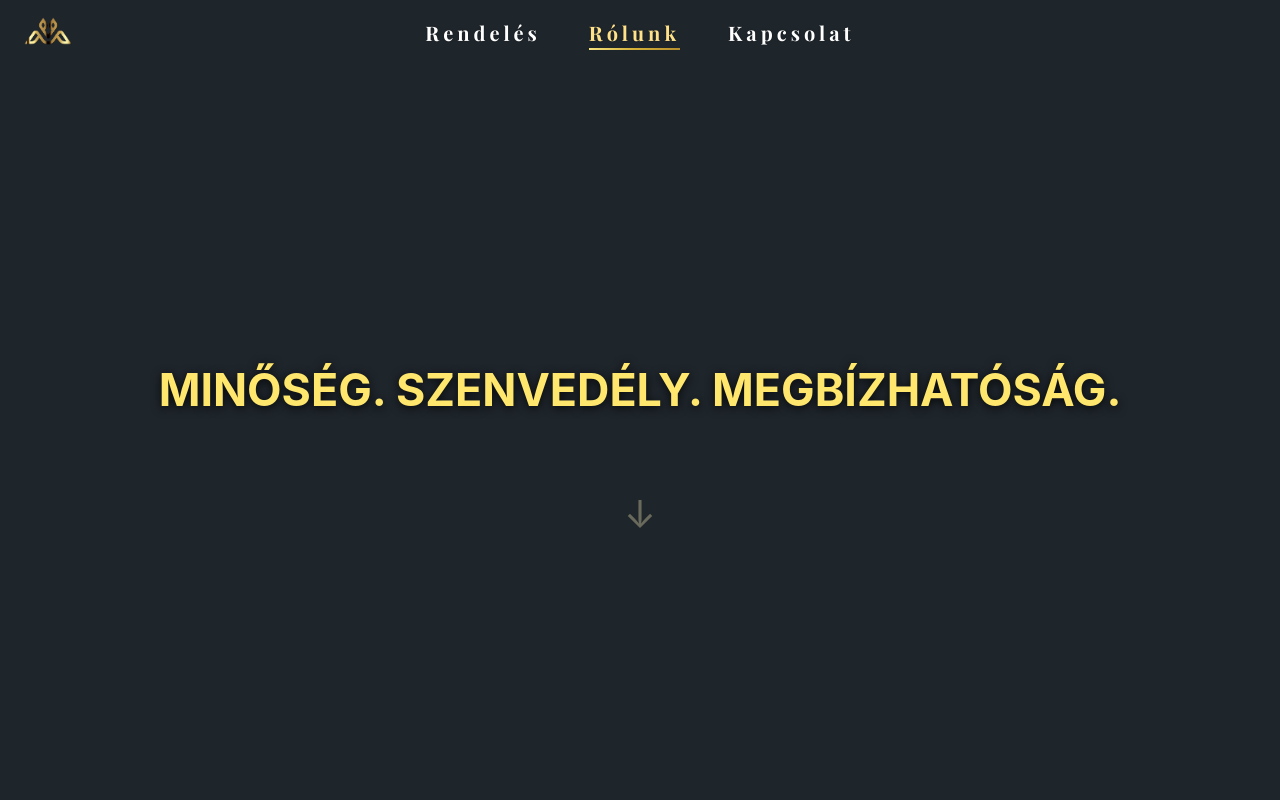
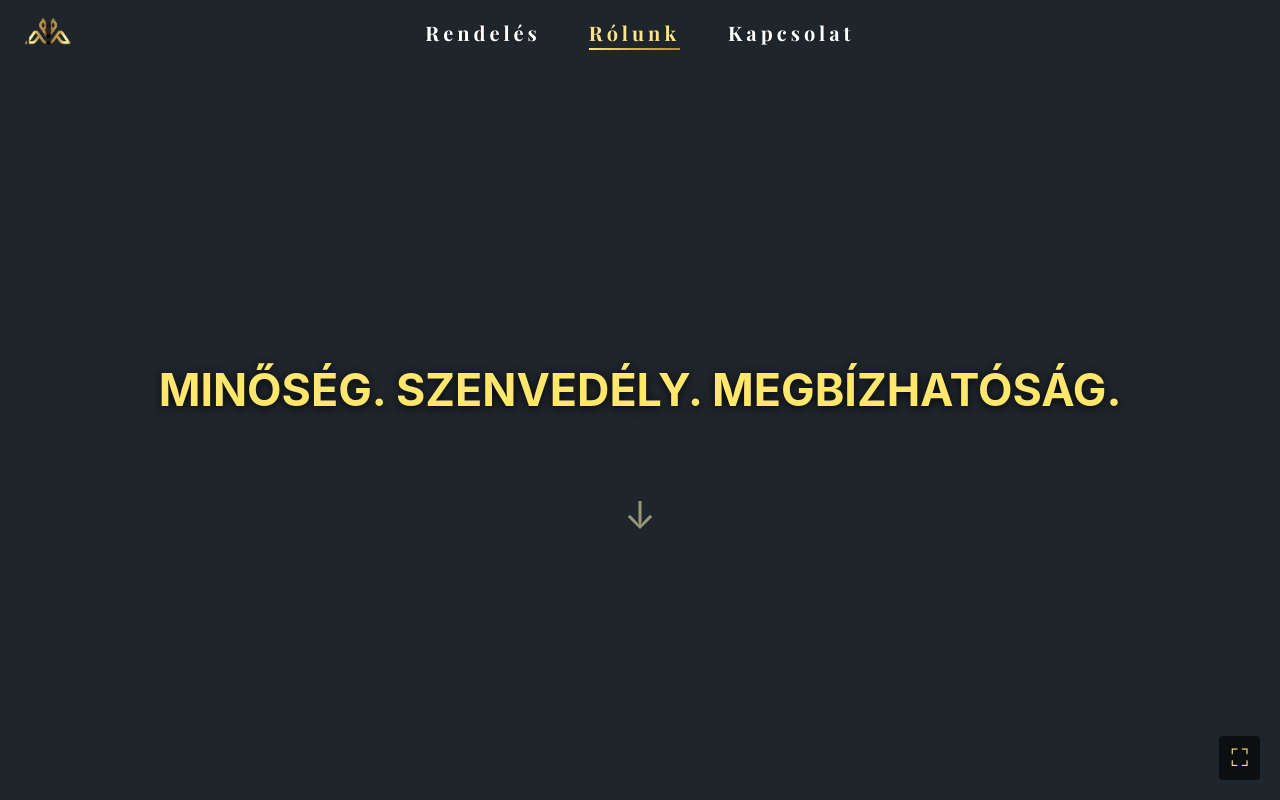
Before and after one commit to miluivits/shynee, a React (Vite) app in the folder client/: page /rolunk in a window 1280 px wide. Shown: the top 800 px of the page. Built offline with nearby package versions, Linux system fonts and the light colour scheme.

Commit message:
added fullscr button

```diff
--- a/client/src/pages/Rólunk.css
+++ b/client/src/pages/Rólunk.css
@@ -1,4 +1,10 @@
-/* ALAP KONTAINER */
+html, body {
+  margin: 0;
+  padding: 0;
+  height: 100%;
+  background-color: black;
+}
+
 .rolunk-container {
   font-family: 'Inter', sans-serif;
   color: #f0e6d2;
@@ -30,23 +36,41 @@
 }
 
 .video-box {
-  position: absolute;
-  top: 0;
-  left: 0;
+  position: relative; /* FIX: relatív pozíció kell a gombhoz */
   width: 100vw;
   height: 100vh;
-  z-index: 0;
+  overflow: hidden;
+  z-index: 1;
 }
 
 .hero-video {
-  width: 100%;
-  height: 100%;
+  width: 100vw;
+  height: 100vh;
   object-fit: cover;
   display: block;
 }
 
+/* Teljes képernyő gomb a videóra */
+.fullscreen-btn {
+  position: absolute;
+  bottom: 55px;
+  right: 20px;
+  z-index: 20; /* NAGYOBB, hogy biztosan látszódjon */
+  background-color: rgba(0, 0, 0, 0.6);
+  color: #ffe66d;
+  border: none;
+  font-size: 1.5rem;
+  padding: 8px 12px;
+  border-radius: 4px;
+  cursor: pointer;
+  transition: background-color 0.2s ease;
+}
+.fullscreen-btn:hover {
+  background-color: rgba(0, 0, 0, 0.8);
+}
+
 .hero-overlay {
-  position: relative;
+  position: absolute;
   z-index: 2;
   display: flex;
   flex-direction: column;
@@ -124,7 +148,7 @@
   max-width: 500px;
 }
 
-/* MOBILBARÁT MEGJELENÉS */
+/* MOBILBARÁT */
 @media (max-width: 768px) {
   .hero-motto {
     font-size: 1.8rem;
@@ -153,22 +177,7 @@
   }
 }
 
-/* 🔽 ÁTMENETI HULLÁM */
-.transition-divider {
-  width: 100%;
-  height: 100px;
-  overflow: hidden;
-  position: relative;
-  z-index: 1;
-  background: transparent;
-}
-
-.transition-divider svg {
-  display: block;
-  width: 100%;
-  height: 100%;
-}
-
+/* HULLÁM */
 .section-divider {
   width: 100%;
   height: 120px;
--- a/client/src/pages/Rólunk.jsx
+++ b/client/src/pages/Rólunk.jsx
@@ -1,4 +1,4 @@
-import React, { useState } from "react";
+import React, { useState, useRef } from "react";
 import { motion, AnimatePresence } from "framer-motion";
 import kep1 from "../images/kep1.png";
 import kep2 from "../images/kep2.png";
@@ -11,21 +11,12 @@ export default function Rólunk() {
   const [contentVisible, setContentVisible] = useState(false);
   const [overlayVisible, setOverlayVisible] = useState(true);
   const [videoLoaded, setVideoLoaded] = useState(false);
+  const videoRef = useRef(null);
 
-  // 🔁 ÚJ: képek szövegekkel
   const imageData = [
-    {
-      image: kep1,
-      text: "Ez az első kép szövege – testreszabható.",
-    },
-    {
-      image: kep2,
-      text: "Ez a második képhez tartozó egyedi leírás.",
-    },
-    {
-      image: kep3,
-      text: "Harmadik képszöveg, amit külön állíthatsz.",
-    },
+    { image: kep1, text: "Ez az első kép szövege – testreszabható." },
+    { image: kep2, text: "Ez a második képhez tartozó egyedi leírás." },
+    { image: kep3, text: "Harmadik képszöveg, amit külön állíthatsz." },
   ];
 
   const motto = "Minőség. Szenvedély. Megbízhatóság.";
@@ -36,11 +27,24 @@ export default function Rólunk() {
     setOverlayVisible(false);
   };
 
+  const handleFullscreen = () => {
+    if (videoRef.current) {
+      if (videoRef.current.requestFullscreen) {
+        videoRef.current.requestFullscreen();
+      } else if (videoRef.current.webkitRequestFullscreen) {
+        videoRef.current.webkitRequestFullscreen();
+      } else if (videoRef.current.msRequestFullscreen) {
+        videoRef.current.msRequestFullscreen();
+      }
+    }
+  };
+
   return (
     <div className="rolunk-container">
       <section className="hero-rolunk-section">
         <div className="video-box">
           <motion.video
+            ref={videoRef}
             className="hero-video"
             autoPlay
             loop
@@ -56,6 +60,10 @@ export default function Rólunk() {
             <source src={video} type="video/mp4" />
             A böngésződ nem támogatja a videó lejátszást.
           </motion.video>
+
+          <button className="fullscreen-btn" onClick={handleFullscreen}>
+            ⛶
+          </button>
 
           <AnimatePresence>
             {overlayVisible && (
@@ -83,22 +91,14 @@ export default function Rólunk() {
           <motion.div
             className="scroll-indicator"
             initial={{ opacity: 0 }}
-            animate={{
-              opacity: [0, 1, 0],
-              y: [0, 10, 0],
-            }}
-            transition={{
-              duration: 2,
-              repeat: Infinity,
-              ease: "easeInOut",
-            }}
+            animate={{ opacity: [0, 1, 0], y: [0, 10, 0] }}
+            transition={{ duration: 2, repeat: Infinity, ease: "easeInOut" }}
           >
             ↓
           </motion.div>
         </div>
       </section>
 
-      {/* Átmenet hullámmal */}
       <motion.div
         initial={{ y: 50, opacity: 0 }}
         animate={{ y: 0, opacity: 1 }}
```
Also changed, not shown: client/src/components/Footer.css (line endings or trailing spaces).
